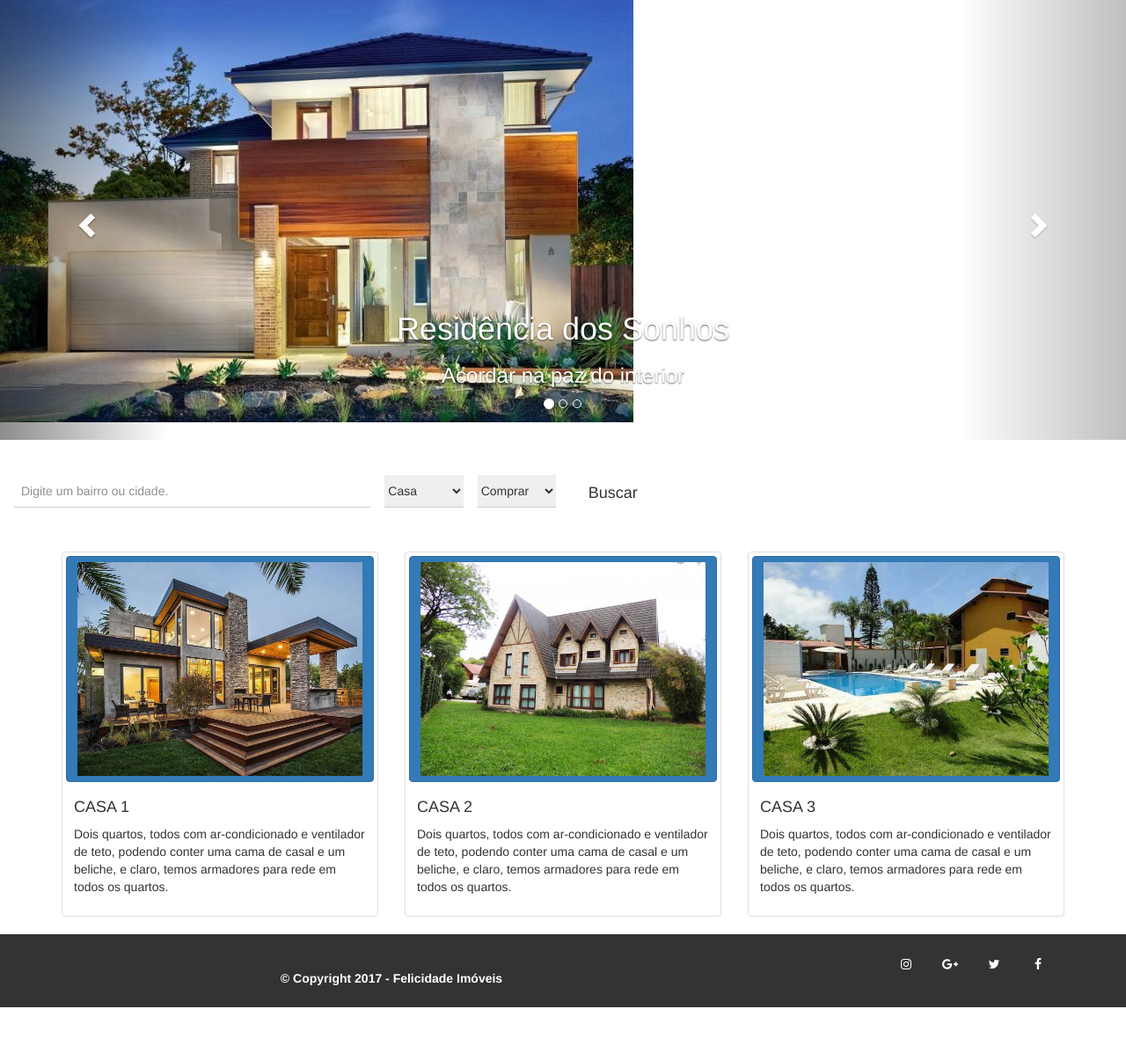
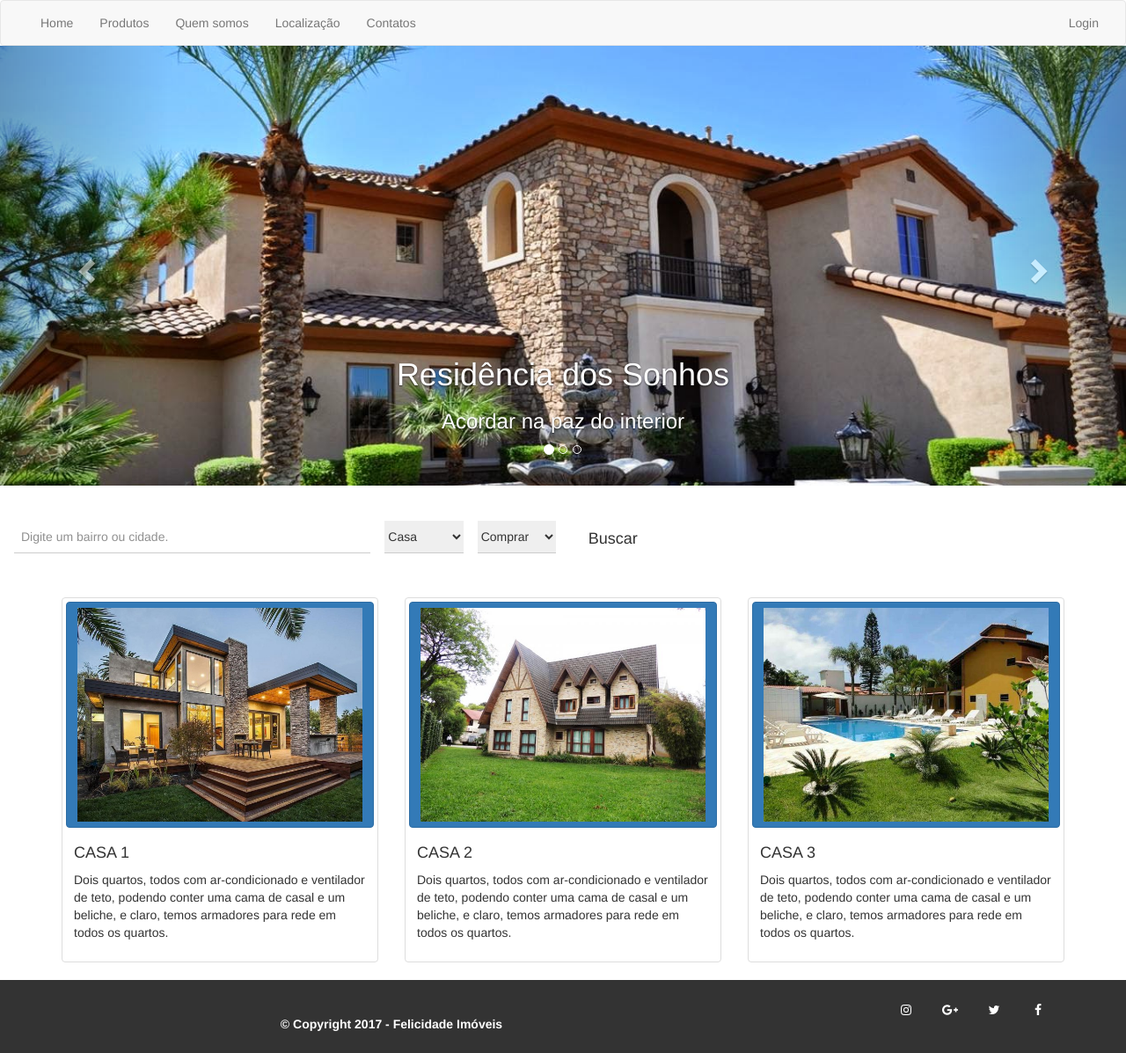
Before and after one commit to pedrohsreis/projeto3, a PHP site: page / in a window 1280 px wide. Shown: the whole page at 88% size. Before the commit the page ends 1145 px from the top, so only its background shows below. Run offline with PHP 8.4, Linux system fonts and the light colour scheme; some libraries are stand-ins or nearby versions.

Commit message:
salvando modificacoes

```diff
--- /dev/null
+++ b/cabecalho.php
@@ -0,0 +1,47 @@
+<!DOCTYPE html>
+<html lang="pt-br">
+<head>
+  <meta charset="UTF-8">
+  <link rel="stylesheet" href="css/reset.css">
+
+  <link rel="stylesheet" href="css/cabecalho1.0.css">
+  <meta name="viewport" content="width=device-width, initial-scale=1.0">
+  <title></title>
+</head>
+<body>
+  <!--cabeçalho-->
+  <header>
+
+    <div class="imgcabeca"></div>
+    <!-- Navigation -->
+    <nav class="navbar navbar-default">
+      <div class="container-fluid">
+        <!-- Brand and toggle get grouped for better mobile display -->
+        <div class="navbar-header">
+          <button type="button" class="navbar-toggle collapsed" data-toggle="collapse" data-target="#collapse-menu" aria-expanded="false">
+            <span class="sr-only">Botão de navegação</span>
+            <span class="icon-bar"></span>
+            <span class="icon-bar"></span>
+            <span class="icon-bar"></span>
+          </button>
+        </div>
+        <!-- Collect the nav links, forms, and other content for toggling -->
+        <div class="collapse navbar-collapse" id="collapse-menu">
+          <ul class="nav navbar-nav">
+            <li><a href="index.php">Home</a></li>
+            <li><a href="produtos.html">Produtos</a></li>
+            <li><a href="quem-somos.php">Quem somos</a></li>
+            <li><a href="localicacao.php">Localização</a></li>
+            <li><a href="contato.php">Contatos</a></li>
+          </ul>
+          <ul class="nav navbar-nav navbar-right">
+            <li><a href="#">Login</a></li>
+          </ul>
+        </div><!-- /.navbar-collapse -->
+      </div><!-- /.container-fluid -->
+      <script src="js/jquery.js"></script>
+      <script src="bootstrap/js/bootstrap.min.js"></script>
+    </nav>
+  </header>
+</body>
+</html>
--- a/css/cabecalho1.0.css
+++ b/css/cabecalho1.0.css
@@ -1,7 +1,3 @@
-.navbar-brand img{
-	max-width:20%;
-	width: auto;
+body header .navbar{
+	margin-bottom: 0px;
 }
-#logocabecalho{
-	position: absolute;
-}
--- a/css/home.css
+++ b/css/home.css
@@ -1,5 +1,3 @@
-
-/*Fim Cabeçalho*/
 .carousel-inner .item img{
 	max-width: none;
 }
@@ -38,40 +36,3 @@ a > img {
 #cp{
     line-height:10px;
 }
-.loirinhausaclasse {
-	overflow: auto;
-}
-
-.loirinhausaclasse li {
-	list-style-type: none;
-	float: left;
-}
-
-.loirinhausaclasse li a i {
-
-	color: white;
-	width: 40px;
-	height: 40px;
-	border-radius: 20px;
-	font-size: 32px;
-	text-align: center;
-	margin-right: 10px;
-	padding-top: 15%;
-
-
-}
-/*cab
-<header class="cabecalho">
-		<img class="img-responsive" id="logo" src="img/logo3.png" alt="">
-		<img src="img/cabecalho4.png" alt="">
-		<nav class="menu">
-			<ul class="nav nav-pills nav-justified">
-				<li><a href="index.html">Home</a></li>
-				<li><a href="../Christian/index.html">Produtos</a></li>
-				<li><a href="../Gabriel/quemsomos/index.gabriel.html">Quem somos</a></li>
-				<li><a href="../Mirian/mirian.php">Localização</a></li>
-				<li><a href="#">Contato</a></li>
-				<li><a href="#">Login</a></li>
-			</ul>
-		</nav>
-	</header>
--- a/index.php
+++ b/index.php
@@ -8,12 +8,13 @@
 	<link rel="stylesheet" href="bootstrap/css/bootstrap.min.css">
 	<link rel="stylesheet" href="css/home.css">
 	<meta name="viewport" content="width=device-width, initial-scale=1.0">
+	<link rel="stylesheet" href="css/cabacalho1.0.css">
 
 </head>
 <body>
 	<!--cabeçalho-->
 	<header>
-
+		<?php include 'cabecalho.php'; ?>
 	</header>
 
 	<!--slide-->
@@ -29,20 +30,20 @@
 
 			<div class="carousel-inner" role="listbox">
 				<div class="item active">
-					<img class="img" src="img/casa1.jpg" alt="casa1">
+					<img class="img" src="img/imgslide.jpg" alt="casa1">
 					<div class="carousel-caption">
 						<h1>Residência dos Sonhos</h1>
 						<h3>Acordar na paz do interior</h3>
 					</div>
 				</div>
 				<div class="item">
-					<img src="img/casa2.jpg" alt="casa2">
+					<img src="img/imgslide2.jpg" alt="casa2">
 					<div class="carousel-caption">
 						<h1>segunda casa</h1>
 					</div>
 				</div>
 				<div class="item">
-					<img src="img/casa3.jpg" alt="casa3">
+					<img src="img/imgslide3.jpg" alt="casa3">
 					<div class="carousel-caption">
 						<h1>terceira casa</h1>
 					</div>
@@ -68,7 +69,7 @@
 	<div class="space-ten"></div>
 	<div class="space-ten"></div>
 	<section><!---pesquisa-->
-		<?php include("pesquisa.htm")?>
+		<?php include 'pesquisa.htm'; ?>
 	</section>
 	<div class="space-ten"></div>
 	<div class="space-ten"></div>
@@ -175,8 +176,8 @@
 			</div>
 		</div>
 	</section>
-		<?php include("rodape.html")?>
+	<?php include("rodape.html")?>
 	</footer>
 
-</body>
-</html>
+	</body>
+	</html>
```
Also changed, not shown: cabecalho1.0.html (deleted, +0 -53 lines), img/cabecalho.png (added), img/cabecalhomob.png (added), img/imgslide.jpg (added), img/imgslide2.jpg (added), img/imgslide3.jpg (added).
